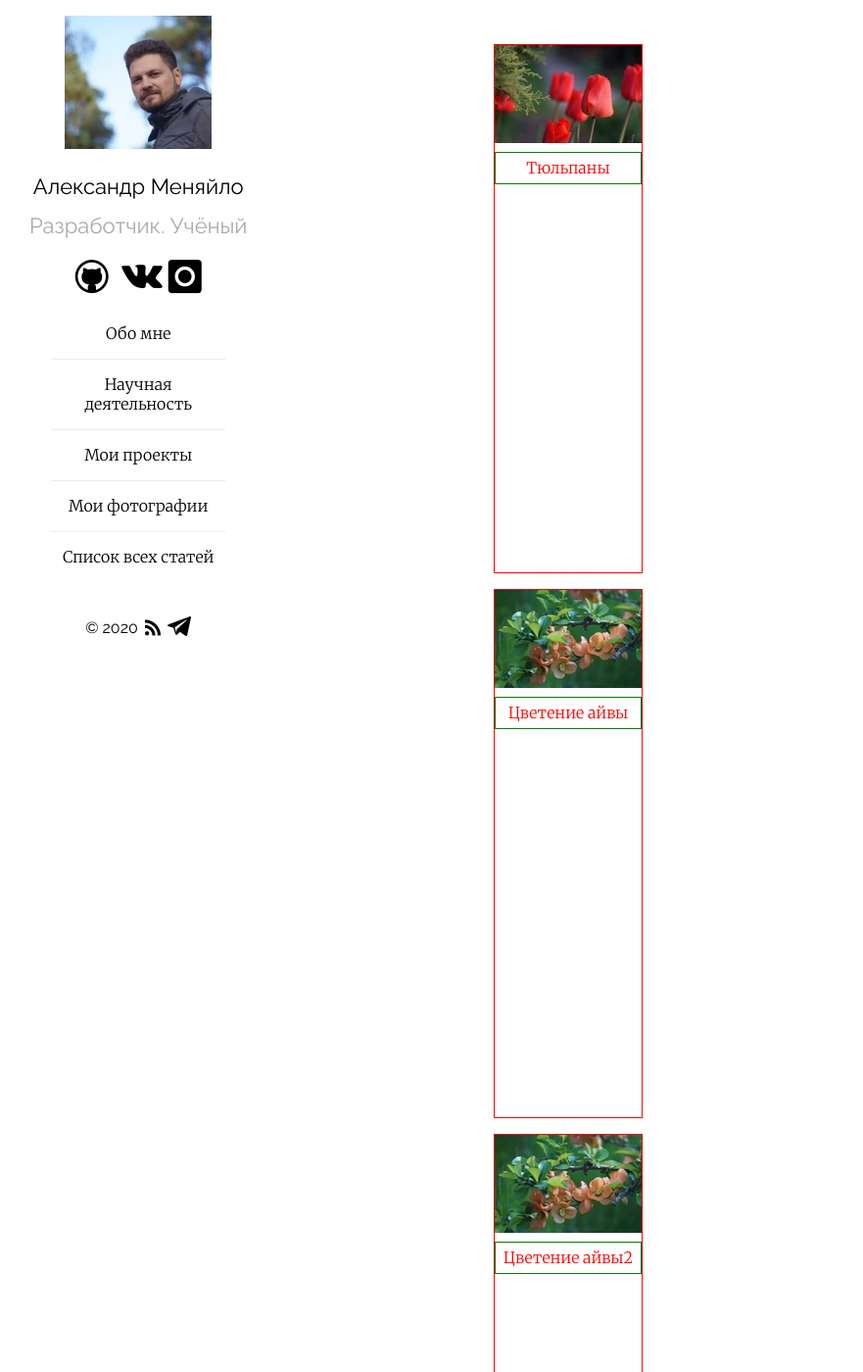
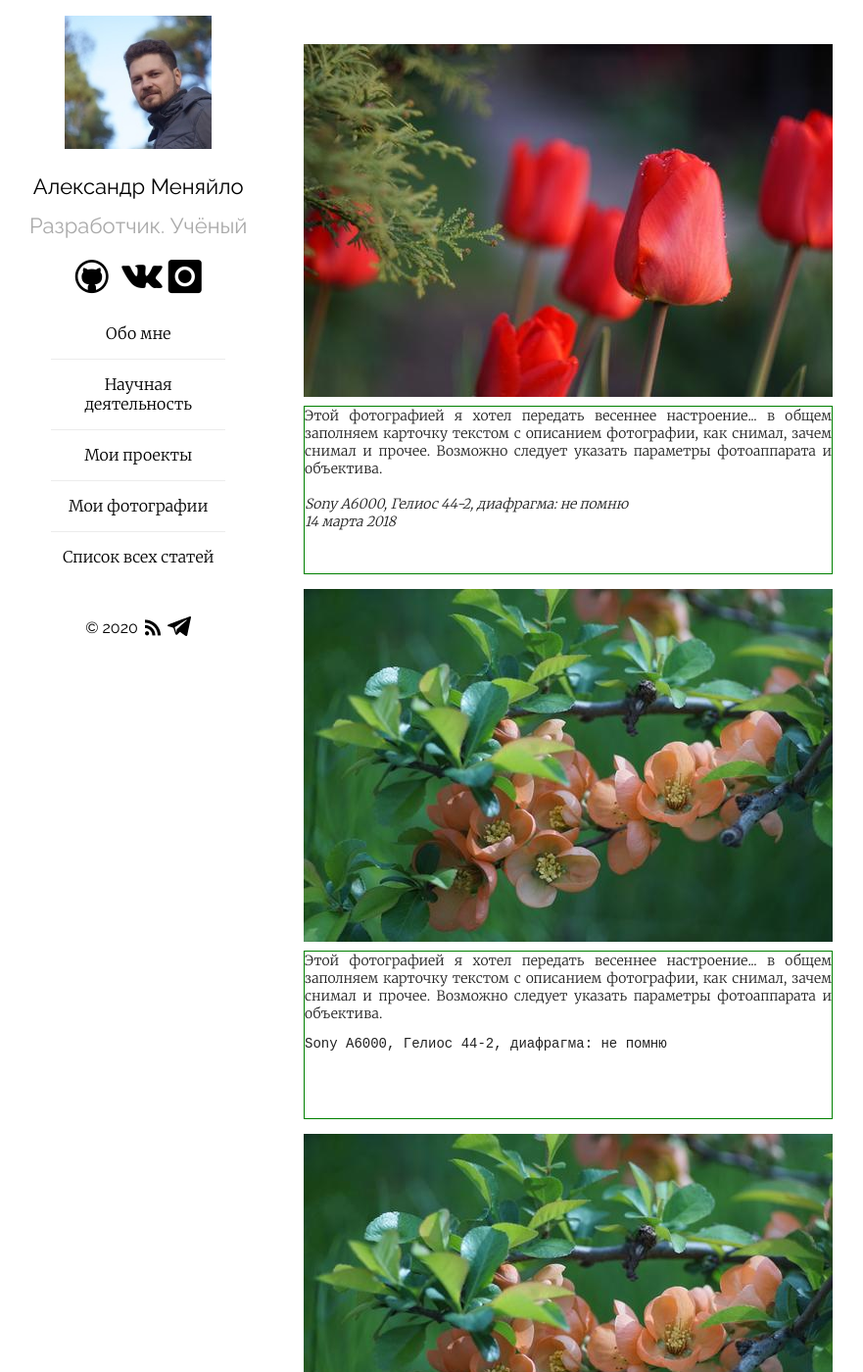
Before and after one commit to Mendeo/mendeo.github.io, a Jekyll site: the page built from my_photos.html, in a window 1280 px wide and 1400 px high. Shown: the whole window at 98% size, without its empty margins (45-926 px from the left). Built offline with Jekyll 4.4.1, drawn with Linux system fonts in a browser that asks for light colours; some of the changed text lies outside the part shown.

Commit message:
Довёл карточки с фотографиями до минимально нормального вида

```diff
--- a/_sass/plain.scss
+++ b/_sass/plain.scss
@@ -20,14 +20,18 @@ $leftWidth: 220px;
 
 	figure
 	{
-		border: red 1px solid;
+		//border: red 1px solid;
 		margin: 0px;
 
 		figcaption
 		{
-			color: red;
+			//color: red;
 			border: green 1px solid;
-			text-align: center;
+			text-align: justify;
+			overflow-y: auto;
+			height: calc(33.3333333% - 0.5rem);
+			font-size: 14px;
+			line-height: normal;
 		}
 	}
 
--- a/my_photos.html
+++ b/my_photos.html
@@ -6,22 +6,43 @@ has_scalable_images: true
 <div class="galery">
 	<figure>
 		<img src-big="{%- link assets/photos/big/tulpan.jpg -%}" src="{%- link assets/photos/small/tulpan.jpg -%}" alt="Фотография тюльпаннов">
-		<figcaption>Тюльпаны</figcaption>
+		<figcaption>
+			Этой фотографией я хотел передать весеннее настроение... в общем заполняем карточку текстом с описанием фотографии, как снимал, зачем снимал и прочее. Возможно следует указать параметры фотоаппарата и объектива.
+			<br>
+			<br>
+			<em>
+				Sony A6000, Гелиос 44-2, диафрагма: не помню
+				<br>
+				14 марта 2018
+			</em>
+		</figcaption>
 	</figure>
 	<figure>
 		<img src-big="{%- link assets/photos/big/ajva.jpg -%}" src="{%- link assets/photos/small/ajva.jpg -%}" alt="Фотография тюльпаннов">
-		<figcaption>Цветение айвы</figcaption>
+		<figcaption>
+			Этой фотографией я хотел передать весеннее настроение... в общем заполняем карточку текстом с описанием фотографии, как снимал, зачем снимал и прочее. Возможно следует указать параметры фотоаппарата и объектива.
+			<pre>Sony A6000, Гелиос 44-2, диафрагма: не помню</pre>
+		</figcaption>
 	</figure>
 	<figure>
 		<img src-big="{%- link assets/photos/big/ajva.jpg -%}" src="{%- link assets/photos/small/ajva.jpg -%}" alt="Фотография тюльпаннов">
-		<figcaption>Цветение айвы2</figcaption>
+		<figcaption>
+			Этой фотографией я хотел передать весеннее настроение... в общем заполняем карточку текстом с описанием фотографии, как снимал, зачем снимал и прочее. Возможно следует указать параметры фотоаппарата и объектива.
+			<pre>Sony A6000, Гелиос 44-2, диафрагма: не помню</pre>
+		</figcaption>
 	</figure>
 	<figure>
 		<img src-big="{%- link assets/photos/big/ajva.jpg -%}" src="{%- link assets/photos/small/ajva.jpg -%}" alt="Фотография тюльпаннов">
-		<figcaption>Цветение айвы3</figcaption>
+		<figcaption>
+			Этой фотографией я хотел передать весеннее настроение... в общем заполняем карточку текстом с описанием фотографии, как снимал, зачем снимал и прочее. Возможно следует указать параметры фотоаппарата и объектива.
+			<pre>Sony A6000, Гелиос 44-2, диафрагма: не помню</pre>
+		</figcaption>
 	</figure>
 	<figure>
 		<img src-big="{%- link assets/photos/big/ajva.jpg -%}" src="{%- link assets/photos/small/ajva.jpg -%}" alt="Фотография тюльпаннов">
-		<figcaption>Цветение айвы4</figcaption>
+		<figcaption>
+			Этой фотографией я хотел передать весеннее настроение... в общем заполняем карточку текстом с описанием фотографии, как снимал, зачем снимал и прочее. Возможно следует указать параметры фотоаппарата и объектива.
+			<pre>Sony A6000, Гелиос 44-2, диафрагма: не помню</pre>
+		</figcaption>
 	</figure>
 </div>
```
Also changed, not shown: assets/photos/small/ajva.jpg, assets/photos/small/tulpan.jpg.
